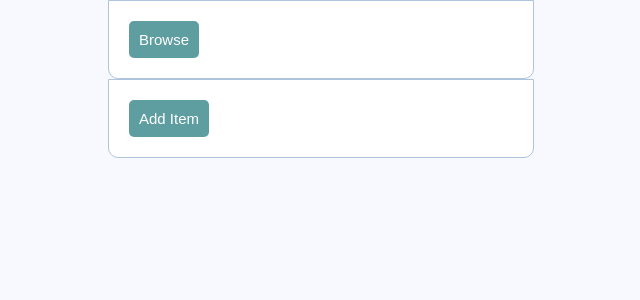
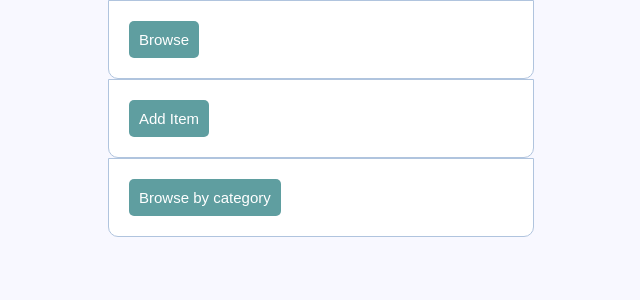
Before and after one commit to AbdElsalamMohammed/Masroqa, a PHP site: page /first.php in a window 1280 px wide. Shown: the top 300 px of the page, without its empty margins (319-959 px from the left). Run offline with PHP 8.4, Linux system fonts and the light colour scheme.

Commit message:
Add files via upload
modifying the front page by adding the (browse by category)  option ..

```diff
--- a/first.php
+++ b/first.php
@@ -6,7 +6,7 @@
 	<link rel="stylesheet" type="text/css" href="style.css">
 </head>
 <body>
-    <form class="search" method="post" action="Search_.php">
+    <form class="search" method="post" action="browse.php">
     <p>
         <button type="submit" class="btn" name="search__">Browse</button>
     </p>
@@ -18,4 +18,10 @@
     </p>
     </form>
 
+    <form class="search" method="post" action="browse_by_cat.php">
+    <p>
+        <button type="submit" class="btn" name="browse_by_cat">Browse by category</button>
+    </p>
+    </form>
+
 </body>
```
